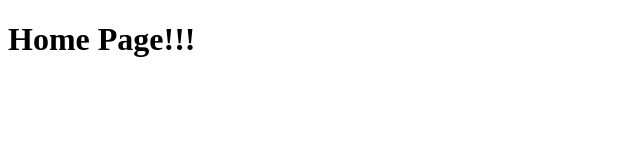
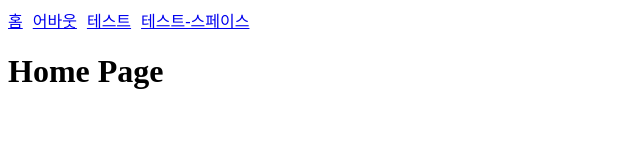
Before and after one commit to rlarkdals579/my-blog-2022-06-27, a Gatsby site: page / in a window 1280 px wide. Shown: the whole page, without its empty margins (0-640 px from the left). Built offline with nearby package versions, Linux system fonts and the light colour scheme; Gatsby itself is replaced by a stand-in of ours.

Commit message:
homepage version 1.0

```diff
--- a/src/pages/index.js
+++ b/src/pages/index.js
@@ -1,13 +1,20 @@
-import React from "react"
-
+import { Link } from "gatsby";
+import React from "react";
 
 const IndexPage = () => {
   return (
     <main>
       <title>Home Page</title>
-      <h1>Home Page!!!</h1>
+
+      <div style={{ display: "flex", gap: 10 }}>
+        <Link to="/">홈</Link>
+        <Link to="/about">어바웃</Link>
+        <Link to="/test">테스트</Link>
+        <Link to="/test-space">테스트-스페이스</Link>
+      </div>
+
+      <h1>Home Page</h1>
     </main>
   );
 };
-
-export default IndexPage
+export default IndexPage;
```
Also changed, not shown: src/pages/about.js (+12 -4 lines), src/pages/test-space.js (+13 -5 lines), src/pages/test.js (+12 -4 lines).
